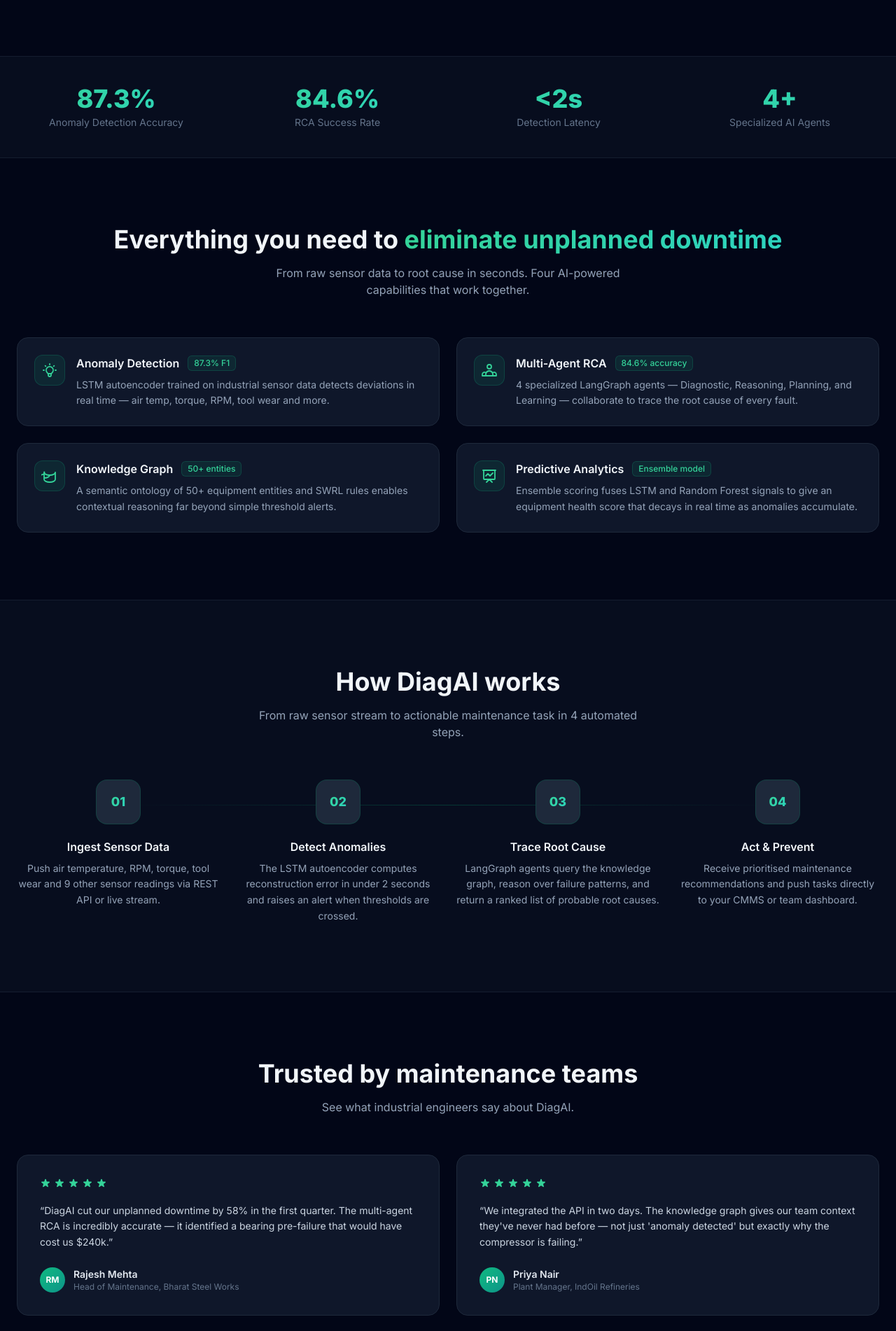
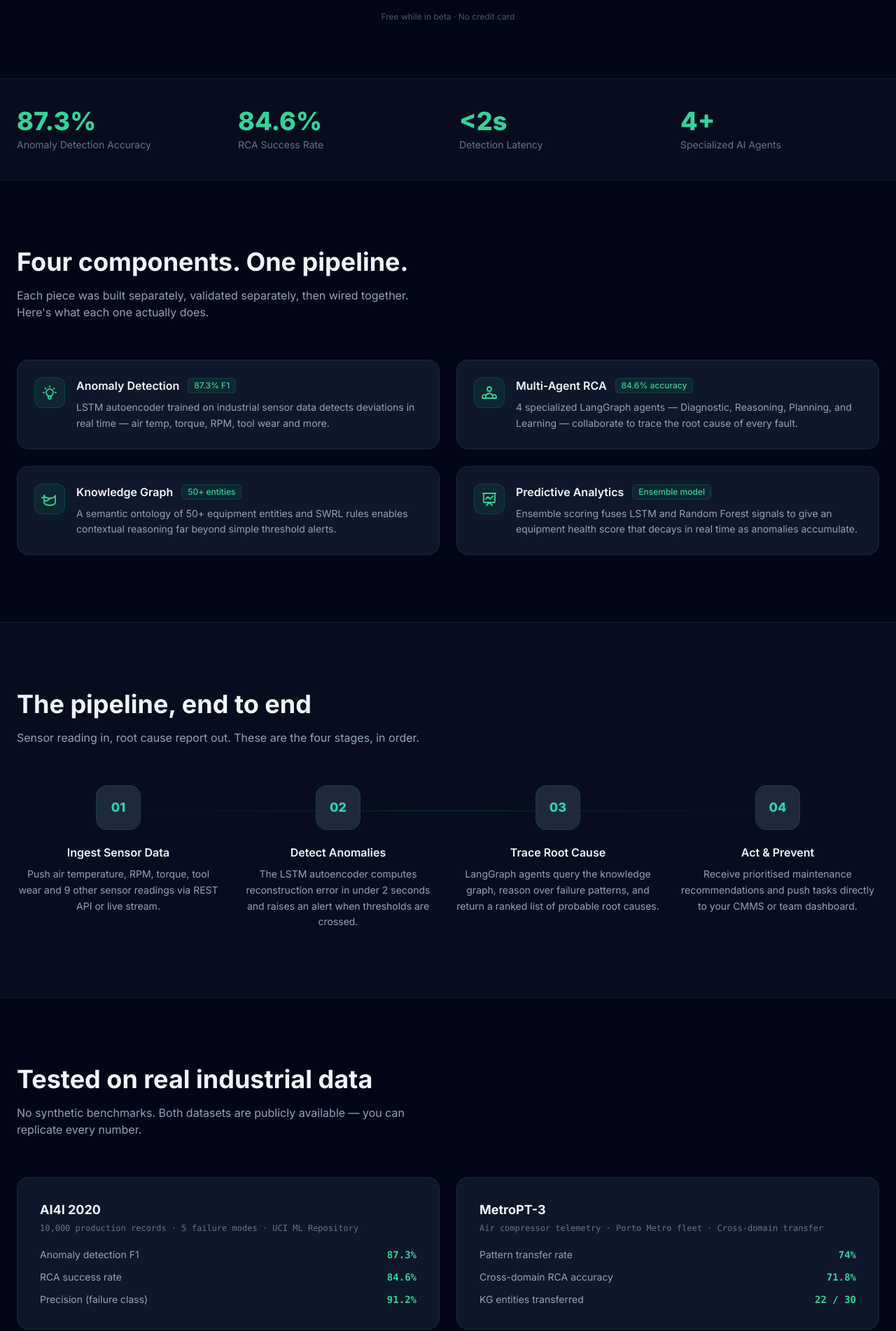
Before and after one commit to chashmishcoder/rca-system, a Next.js app in the folder deployment/frontend/: page / in a window 1280 px wide. Shown: the part 538-2440 px from the top of the page at 70% size. Built offline with nearby package versions, Linux system fonts and the light colour scheme.

Commit message:
redesign: make landing page feel human-built, not AI template

```diff
--- a/deployment/frontend/app/page.tsx
+++ b/deployment/frontend/app/page.tsx
@@ -77,18 +77,26 @@
   },
 ];
 
-const TESTIMONIALS = [
+const VALIDATION = [
   {
-    quote: 'DiagAI cut our unplanned downtime by 58% in the first quarter. The multi-agent RCA is incredibly accurate — it identified a bearing pre-failure that would have cost us $240k.',
-    name: 'Rajesh Mehta',
-    role: 'Head of Maintenance, Bharat Steel Works',
-    initials: 'RM',
+    dataset: 'AI4I 2020',
+    meta: '10,000 production records · 5 failure modes · UCI ML Repository',
+    link: 'https://archive.ics.uci.edu/dataset/601/ai4i+2020+predictive+maintenance+dataset',
+    results: [
+      { label: 'Anomaly detection F1', val: '87.3%' },
+      { label: 'RCA success rate', val: '84.6%' },
+      { label: 'Precision (failure class)', val: '91.2%' },
+    ],
   },
   {
-    quote: "We integrated the API in two days. The knowledge graph gives our team context they've never had before — not just 'anomaly detected' but exactly why the compressor is failing.",
-    name: 'Priya Nair',
-    role: 'Plant Manager, IndOil Refineries',
-    initials: 'PN',
+    dataset: 'MetroPT-3',
+    meta: 'Air compressor telemetry · Porto Metro fleet · Cross-domain transfer',
+    link: 'https://archive.ics.uci.edu/dataset/791/metropt-3+dataset',
+    results: [
+      { label: 'Pattern transfer rate', val: '74%' },
+      { label: 'Cross-domain RCA accuracy', val: '71.8%' },
+      { label: 'KG entities transferred', val: '22 / 30' },
+    ],
   },
 ];
 
@@ -105,9 +113,9 @@
         </div>
 
         <div className="relative max-w-7xl mx-auto px-6 pt-24 pb-20 text-center">
-          <div className="inline-flex items-center gap-2 px-3 py-1.5 rounded-full bg-emerald-500/10 border border-emerald-500/20 text-emerald-400 text-xs font-medium mb-6">
-            <span className="w-1.5 h-1.5 rounded-full bg-emerald-400 animate-pulse" />
-            Now in public beta — free during trial
+          <div className="inline-flex items-center gap-2 px-3 py-1.5 rounded-full bg-slate-800 border border-slate-700 text-slate-400 text-xs font-mono mb-6">
+            <span className="w-1.5 h-1.5 rounded-full bg-emerald-400" />
+            6 research phases &rarr; live API
           </div>
 
           <h1 className="text-5xl md:text-6xl lg:text-7xl font-extrabold tracking-tight mb-6 leading-[1.08]">
@@ -118,8 +126,9 @@
           </h1>
 
           <p className="text-xl text-slate-400 max-w-2xl mx-auto mb-10 leading-relaxed">
-            DiagAI is a multi-agent AI platform that detects industrial equipment anomalies,
-            traces root causes automatically, and recommends action — all in real time.
+            LSTM anomaly detection on industrial sensor streams, a semantic knowledge graph of
+            equipment failure modes, and four LangGraph agents that trace root causes and explain
+            exactly what went wrong — not just that something did.
           </p>
 
           <div className="flex flex-col sm:flex-row items-center justify-center gap-4">
@@ -137,7 +146,7 @@
             </Link>
           </div>
 
-          <p className="text-xs text-slate-600 mt-5">No credit card required · 14-day free trial · Cancel anytime</p>
+          <p className="text-xs text-slate-600 mt-5">Free while in beta &middot; No credit card</p>
         </div>
       </section>
 
@@ -145,8 +154,8 @@
       <section className="border-y border-slate-800/60 bg-slate-900/40">
         <div className="max-w-7xl mx-auto px-6 py-10 grid grid-cols-2 md:grid-cols-4 gap-8">
           {STATS.map((s) => (
-            <div key={s.label} className="text-center">
-              <div className="text-3xl md:text-4xl font-extrabold bg-gradient-to-r from-emerald-400 to-teal-400 bg-clip-text text-transparent mb-1">
+            <div key={s.label}>
+              <div className="text-3xl md:text-4xl font-extrabold text-emerald-400 mb-1">
                 {s.value}
               </div>
               <div className="text-sm text-slate-500">{s.label}</div>
@@ -157,15 +166,12 @@
 
       {/* ── Features grid ── */}
       <section className="max-w-7xl mx-auto px-6 py-24">
-        <div className="text-center mb-14">
+        <div className="mb-14">
           <h2 className="text-3xl md:text-4xl font-bold mb-4">
-            Everything you need to{' '}
-            <span className="bg-gradient-to-r from-emerald-400 to-teal-400 bg-clip-text text-transparent">
-              eliminate unplanned downtime
-            </span>
+            Four components. One pipeline.
           </h2>
-          <p className="text-slate-400 max-w-xl mx-auto">
-            From raw sensor data to root cause in seconds. Four AI-powered capabilities that work together.
+          <p className="text-slate-400 max-w-xl">
+            Each piece was built separately, validated separately, then wired together. Here&apos;s what each one actually does.
           </p>
         </div>
 
@@ -200,10 +206,10 @@
       {/* ── How it works ── */}
       <section className="bg-slate-900/40 border-y border-slate-800/60">
         <div className="max-w-7xl mx-auto px-6 py-24">
-          <div className="text-center mb-14">
-            <h2 className="text-3xl md:text-4xl font-bold mb-4">How DiagAI works</h2>
-            <p className="text-slate-400 max-w-xl mx-auto">
-              From raw sensor stream to actionable maintenance task in 4 automated steps.
+          <div className="mb-14">
+            <h2 className="text-3xl md:text-4xl font-bold mb-4">The pipeline, end to end</h2>
+            <p className="text-slate-400 max-w-xl">
+              Sensor reading in, root cause report out. These are the four stages, in order.
             </p>
           </div>
 
@@ -226,39 +232,29 @@
         </div>
       </section>
 
-      {/* ── Testimonials ── */}
+      {/* ── Validation ── */}
       <section className="max-w-7xl mx-auto px-6 py-24">
-        <div className="text-center mb-14">
-          <h2 className="text-3xl md:text-4xl font-bold mb-4">
-            Trusted by maintenance teams
-          </h2>
-          <p className="text-slate-400">See what industrial engineers say about DiagAI.</p>
+        <div className="mb-14">
+          <h2 className="text-3xl md:text-4xl font-bold mb-4">Tested on real industrial data</h2>
+          <p className="text-slate-400 max-w-xl">
+            No synthetic benchmarks. Both datasets are publicly available — you can replicate every number.
+          </p>
         </div>
 
         <div className="grid md:grid-cols-2 gap-6">
-          {TESTIMONIALS.map((t) => (
-            <div
-              key={t.name}
-              className="p-8 rounded-2xl bg-slate-900 border border-slate-800"
-            >
-              <div className="flex gap-1 mb-5">
-                {[...Array(5)].map((_, i) => (
-                  <svg key={i} className="w-4 h-4 text-emerald-400" fill="currentColor" viewBox="0 0 20 20">
-                    <path d="M9.049 2.927c.3-.921 1.603-.921 1.902 0l1.07 3.292a1 1 0 00.95.69h3.462c.969 0 1.371 1.24.588 1.81l-2.8 2.034a1 1 0 00-.364 1.118l1.07 3.292c.3.921-.755 1.688-1.54 1.118l-2.8-2.034a1 1 0 00-1.175 0l-2.8 2.034c-.784.57-1.838-.197-1.539-1.118l1.07-3.292a1 1 0 00-.364-1.118L2.98 8.72c-.783-.57-.38-1.81.588-1.81h3.461a1 1 0 00.951-.69l1.07-3.292z" />
-                  </svg>
+          {VALIDATION.map((v) => (
+            <div key={v.dataset} className="p-8 rounded-2xl bg-slate-900 border border-slate-800">
+              <div className="mb-5">
+                <h3 className="text-lg font-bold text-slate-100 mb-1">{v.dataset}</h3>
+                <p className="text-xs text-slate-500 font-mono">{v.meta}</p>
+              </div>
+              <div className="space-y-3">
+                {v.results.map((r) => (
+                  <div key={r.label} className="flex items-center justify-between">
+                    <span className="text-sm text-slate-400">{r.label}</span>
+                    <span className="text-sm font-bold text-emerald-400 font-mono">{r.val}</span>
+                  </div>
                 ))}
-              </div>
-              <blockquote className="text-slate-300 leading-relaxed mb-6 text-sm">
-                &ldquo;{t.quote}&rdquo;
-              </blockquote>
-              <div className="flex items-center gap-3">
-                <div className="w-9 h-9 rounded-full bg-gradient-to-br from-emerald-500 to-teal-600 flex items-center justify-center text-white text-xs font-bold">
-                  {t.initials}
-                </div>
-                <div>
-                  <div className="text-sm font-semibold text-slate-200">{t.name}</div>
-                  <div className="text-xs text-slate-500">{t.role}</div>
-                </div>
               </div>
             </div>
           ))}
@@ -271,10 +267,10 @@
           <div className="absolute inset-0 bg-gradient-to-br from-emerald-900/80 via-teal-900/60 to-slate-900 border border-emerald-700/30 rounded-3xl" />
           <div className="relative px-10 py-16 text-center">
             <h2 className="text-3xl md:text-4xl font-bold mb-4">
-              Ready to stop reactive maintenance?
+              It&apos;s a working system, not a demo.
             </h2>
             <p className="text-slate-400 max-w-lg mx-auto mb-8">
-              Start your free 14-day trial today. No credit card required. Full platform access from day one.
+              The API is live. The models are trained on real data. Send a sensor reading and get a root cause report back — no setup required.
             </p>
             <div className="flex flex-col sm:flex-row items-center justify-center gap-4">
               <Link
```
